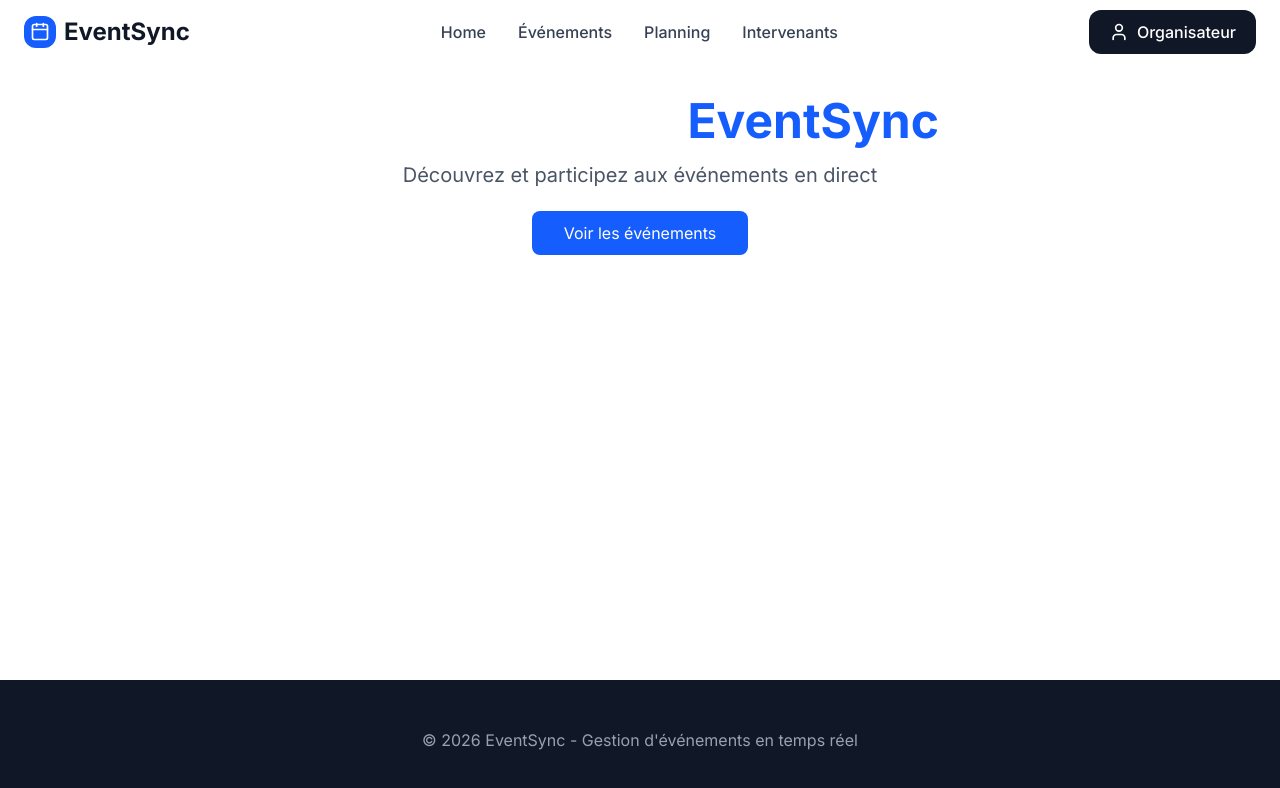
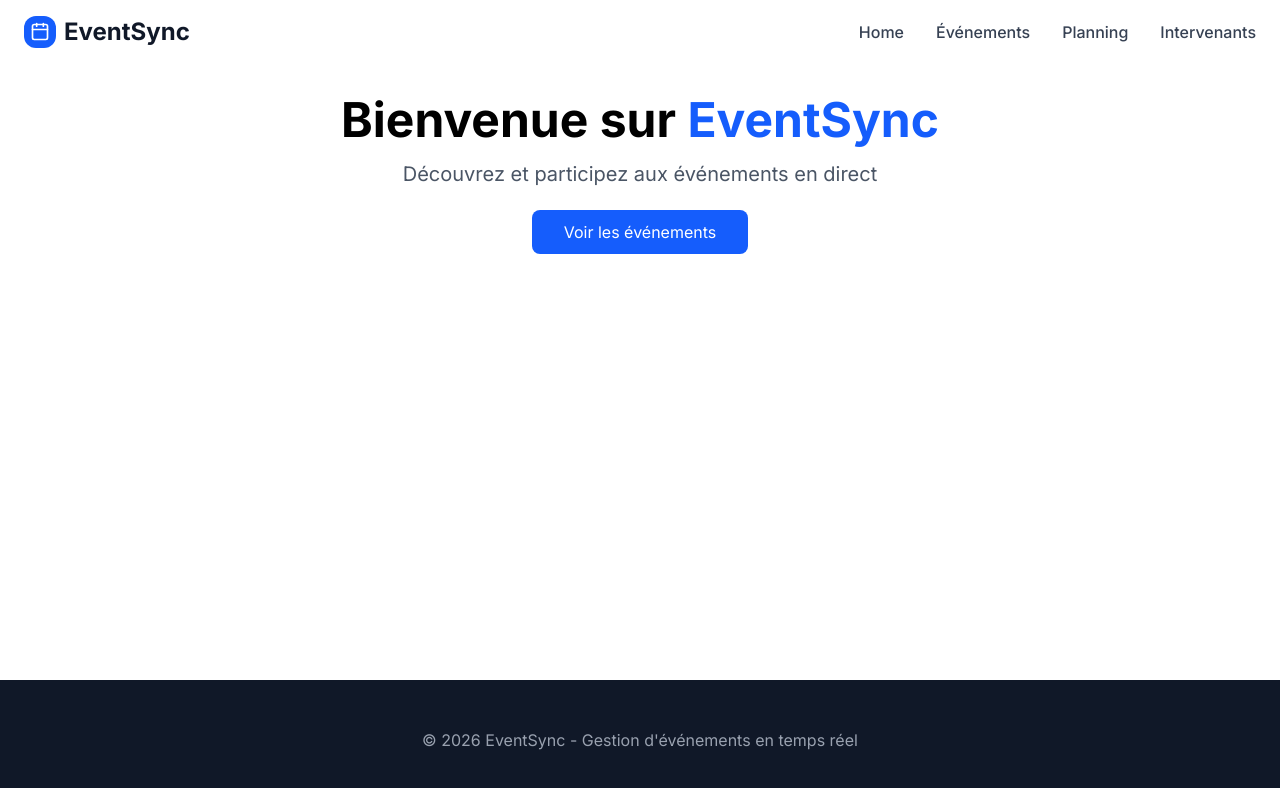
Before and after one commit to eventsync0/Event_Sync_2026_Client, a Next.js app: page / in a window 1280 px wide. Shown: the top 788 px of the page. Built offline with nearby package versions, Linux system fonts and the light colour scheme.

Commit message:
feat(navbaar) :drop border bottom

```diff
--- a/src/app/globals.css
+++ b/src/app/globals.css
@@ -20,7 +20,6 @@
 }
 
 body {
-  background: var(--background);
-  color: var(--foreground);
+
   font-family: Arial, Helvetica, sans-serif;
 }
--- a/src/components/common/Navbar.tsx
+++ b/src/components/common/Navbar.tsx
@@ -1,12 +1,11 @@
-// src/components/common/Navbar.tsx
 'use client';
 
 import Link from 'next/link';
-import { Calendar, User } from 'lucide-react';
+import { Calendar } from 'lucide-react';
 
 export default function Navbar() {
   return (
-    <nav className="bg-white border-b sticky top-0 z-50">
+    <nav className="bg-white sticky top-0 z-50">
       <div className="max-w-7xl mx-auto px-6">
         <div className="flex items-center justify-between h-16">
 
@@ -45,14 +44,13 @@ export default function Navbar() {
             </Link>
           </div>
 
-          {/* Espace Organisateur */}
-          <Link
+          {/* <Link
             href="/login"
             className="flex items-center gap-2 px-5 py-2.5 bg-gray-900 text-white rounded-xl hover:bg-gray-800 transition font-medium"
           >
             <User className="w-5 h-5" />
             Organisateur
-          </Link>
+          </Link> */}
 
         </div>
       </div>
```
